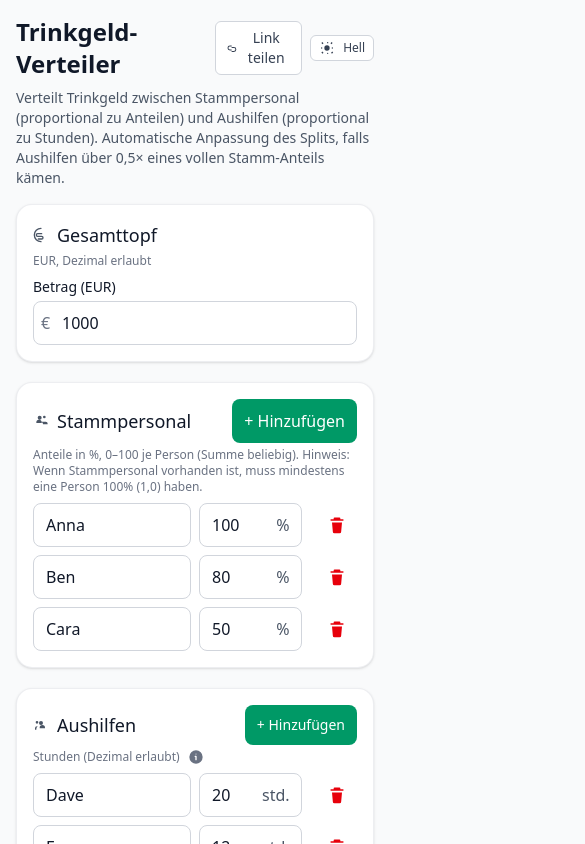
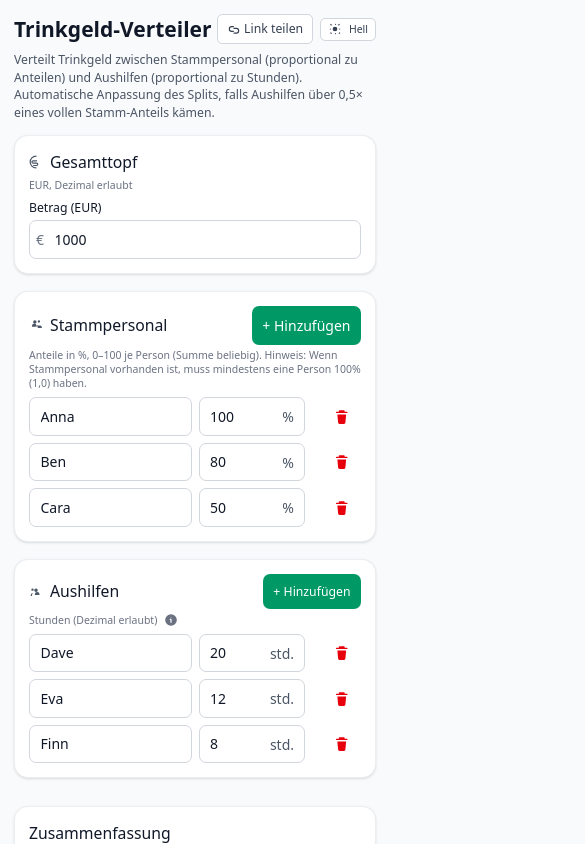
Before and after one commit to gorferma/trinkgeld-verteiler, a React (Vite) app: page / in a window 390 px wide. Shown: the top 844 px of the page, 585 px wide, since content can reach past the window. Built offline with nearby package versions, Linux system fonts and the light colour scheme.

Commit message:
feat(ui): fluid scaling via clamp() root font-size; minor responsive text/spacing tunes

```diff
--- a/src/App.tsx
+++ b/src/App.tsx
@@ -634,7 +634,7 @@ export default function App() {
                 <svg xmlns="http://www.w3.org/2000/svg" viewBox="0 0 24 24" fill="currentColor" className="h-4 w-4 text-gray-500">
                   <path d="M12 2a10 10 0 100 20 10 10 0 000-20zm.75 5.5a.75.75 0 11-1.5 0 .75.75 0 011.5 0zM11 10h1a1 1 0 011 1v5a1 1 0 11-2 0v-4h-.25a1 1 0 110-2H11z"/>
                 </svg>
-                <span className={`${fractionalInfoOpen ? 'opacity-100' : 'opacity-0'} absolute bottom-full mb-1 left-1/2 -translate-x-1/2 whitespace-nowrap rounded bg-gray-800 text-white text-[10px] px-2 py-1 group-hover:opacity-100 pointer-events-none shadow`}>
+                <span className={`${fractionalInfoOpen ? 'opacity-100' : 'opacity-0'} absolute bottom-full mb-1 left-1/2 -translate-x-1/2 whitespace-normal break-words rounded bg-gray-800 text-white text-[11px] px-3 py-2 group-hover:opacity-100 pointer-events-none shadow z-50 max-w-[90vw] md:max-w-[20rem] text-center md:text-left`}>
                   Bruchteilstunden erlaubt (z. B. 3,25). Verteilung proportional; Rundung auf Cent.
                 </span>
               </button>
@@ -724,7 +724,7 @@ export default function App() {
                 <svg xmlns="http://www.w3.org/2000/svg" viewBox="0 0 24 24" fill="currentColor" className="h-5 w-5 text-gray-500">
                   <path d="M12 2a10 10 0 100 20 10 10 0 000-20zm.75 5.5a.75.75 0 11-1.5 0 .75.75 0 011.5 0zM11 10h1a1 1 0 011 1v5a1 1 0 11-2 0v-4h-.25a1 1 0 110-2H11z"/>
                 </svg>
-                <span className={`${splitInfoOpen ? 'opacity-100' : 'opacity-0'} absolute bottom-full mb-1 left-1/2 -translate-x-1/2 whitespace-nowrap rounded bg-gray-800 text-white text-[10px] px-2 py-1 group-hover:opacity-100 pointer-events-none shadow max-w-[18rem] text-center`}>
+                <span className={`${splitInfoOpen ? 'opacity-100' : 'opacity-0'} absolute bottom-full mb-1 left-1/2 -translate-x-1/2 whitespace-normal break-words rounded bg-gray-800 text-white text-[11px] px-3 py-2 group-hover:opacity-100 pointer-events-none shadow z-50 max-w-[90vw] md:max-w-[22rem] text-center md:text-left`}>
                   Schutzregel: Die bestbezahlte Aushilfe darf höchstens die Hälfte eines vollen Stamm‑Anteils erhalten.
                 </span>
               </button>
--- a/src/index.css
+++ b/src/index.css
@@ -3,6 +3,11 @@
 /* Accessible focus rings (AA+), consistent accent */
 @theme {
 	--color-accent: var(--color-emerald-600);
+}
+
+/* Fluid root sizing: scale rem with viewport width (bounded for readability) */
+html {
+	font-size: clamp(14px, 0.9vw + 10px, 18px);
 }
 
 /* Force dark: utilities to use the .dark class on an ancestor instead of OS preference */
```
